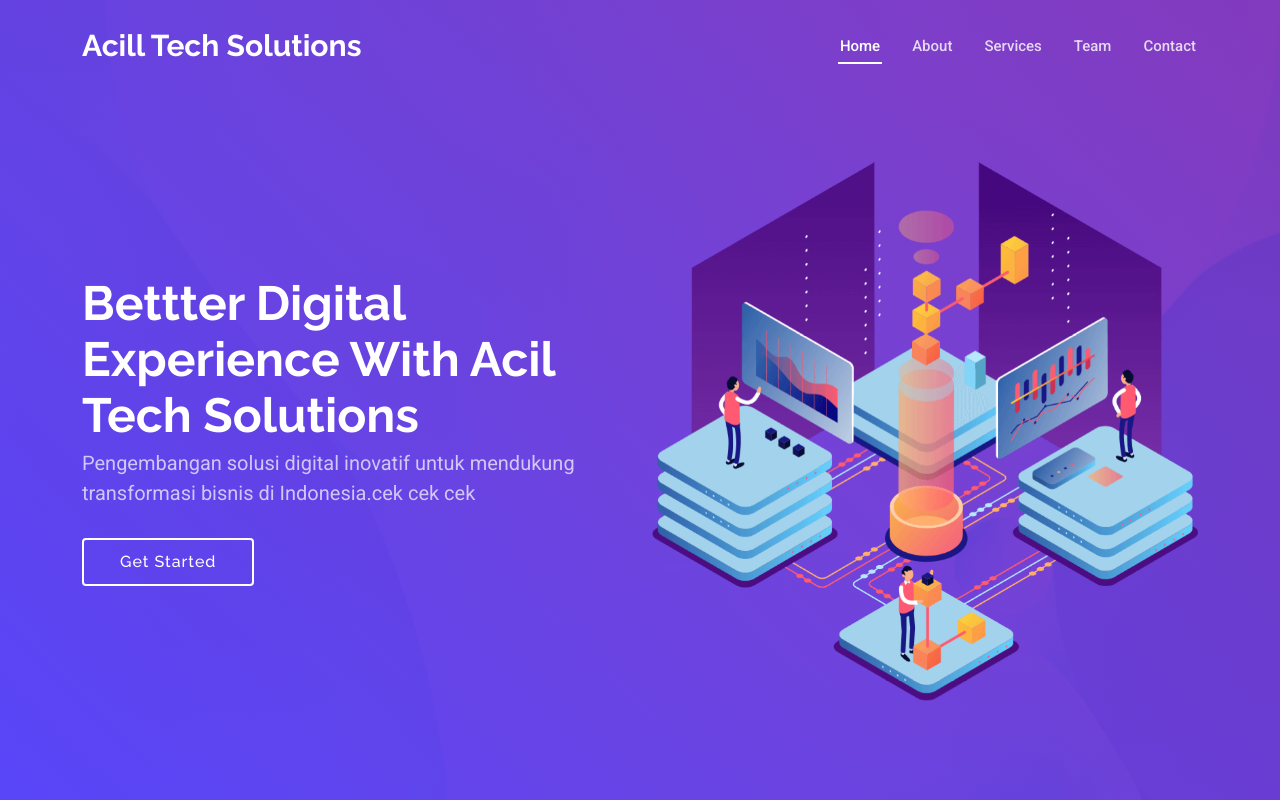
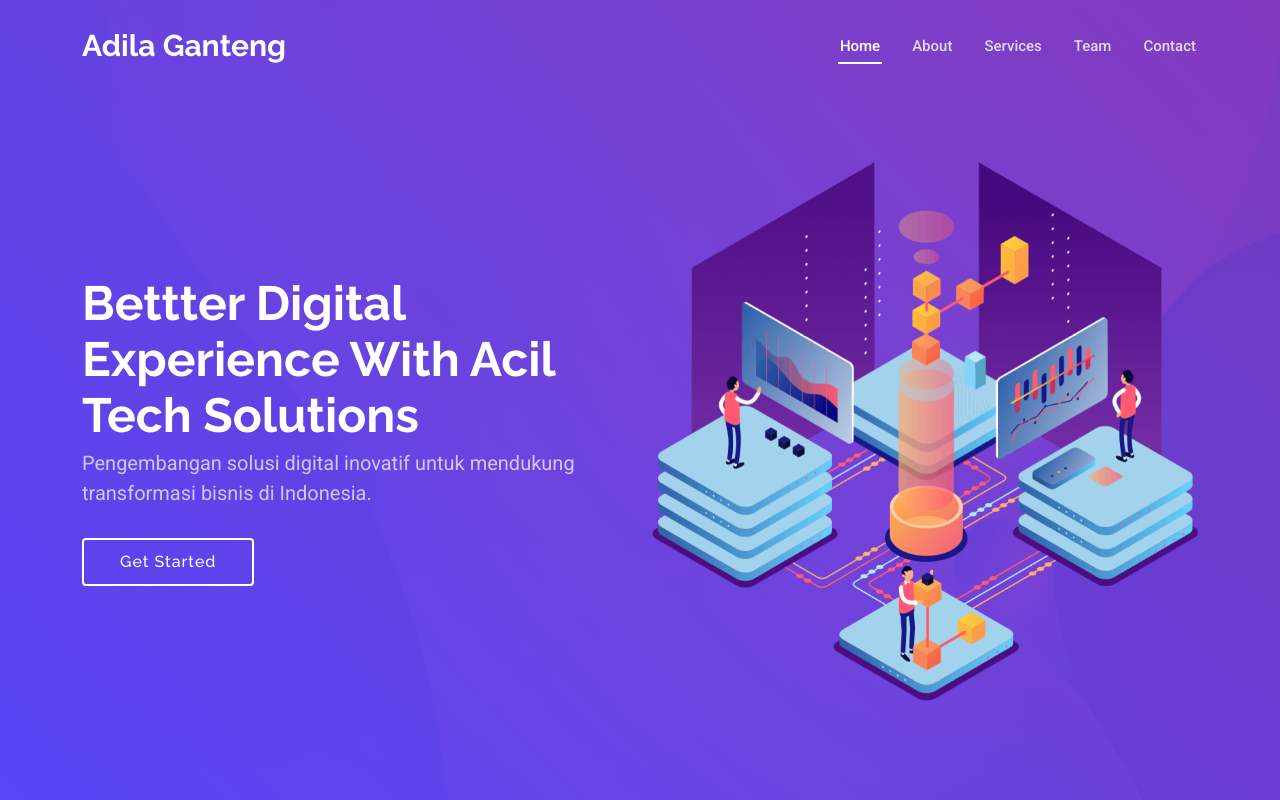
Before and after one commit to Mip-co/UAS-DEVOPS-AcilTechSolutions, a plain HTML site: page index.html in a window 1280 px wide. Shown: the top 800 px of the page. Drawn offline with Linux system fonts and the light colour scheme; animation ran at ten frames a second.

Commit message:
tes cicd 1

```diff
--- a/index.html
+++ b/index.html
@@ -38,7 +38,7 @@
       <a href="index.html" class="logo d-flex align-items-center me-auto">
         <!-- Uncomment the line below if you also wish to use an image logo -->
         <!-- <img src="assets/img/logo.png" alt=""> -->
-        <h1 class="sitename">Acill Tech Solutions</h1>
+        <h1 class="sitename">Adila Ganteng</h1>
       </a>
 
       <nav id="navmenu" class="navmenu">
@@ -64,7 +64,7 @@
         <div class="row gy-4">
           <div class="col-lg-6 order-2 order-lg-1 d-flex flex-column justify-content-center">
             <h1>Bettter Digital Experience With Acil Tech Solutions</h1>
-            <p> Pengembangan solusi digital inovatif untuk mendukung transformasi bisnis di Indonesia.cek cek cek
+            <p> Pengembangan solusi digital inovatif untuk mendukung transformasi bisnis di Indonesia.
 </p>
             <div class="d-flex">
               <a href="#about" class="btn-get-started">Get Started</a>
```
